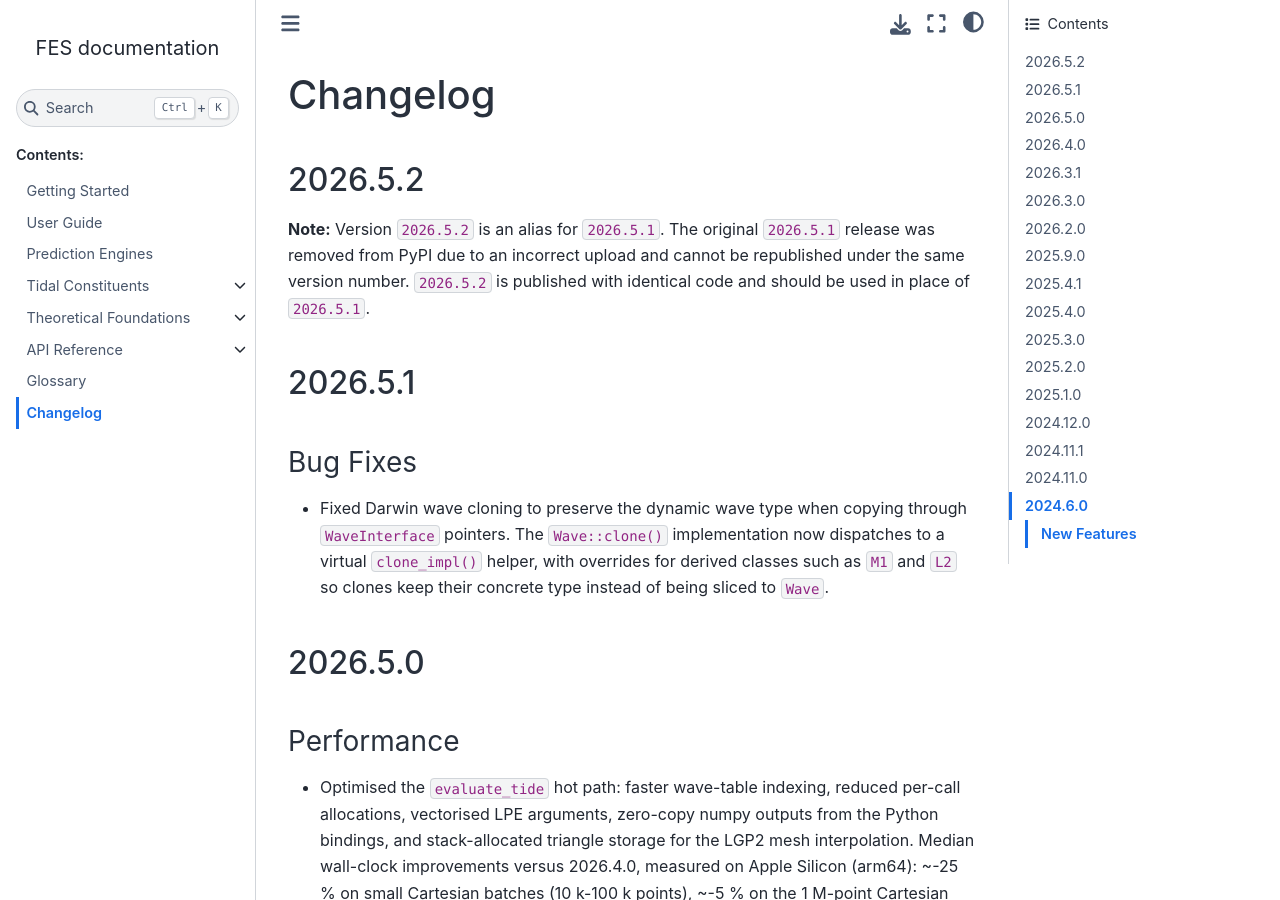
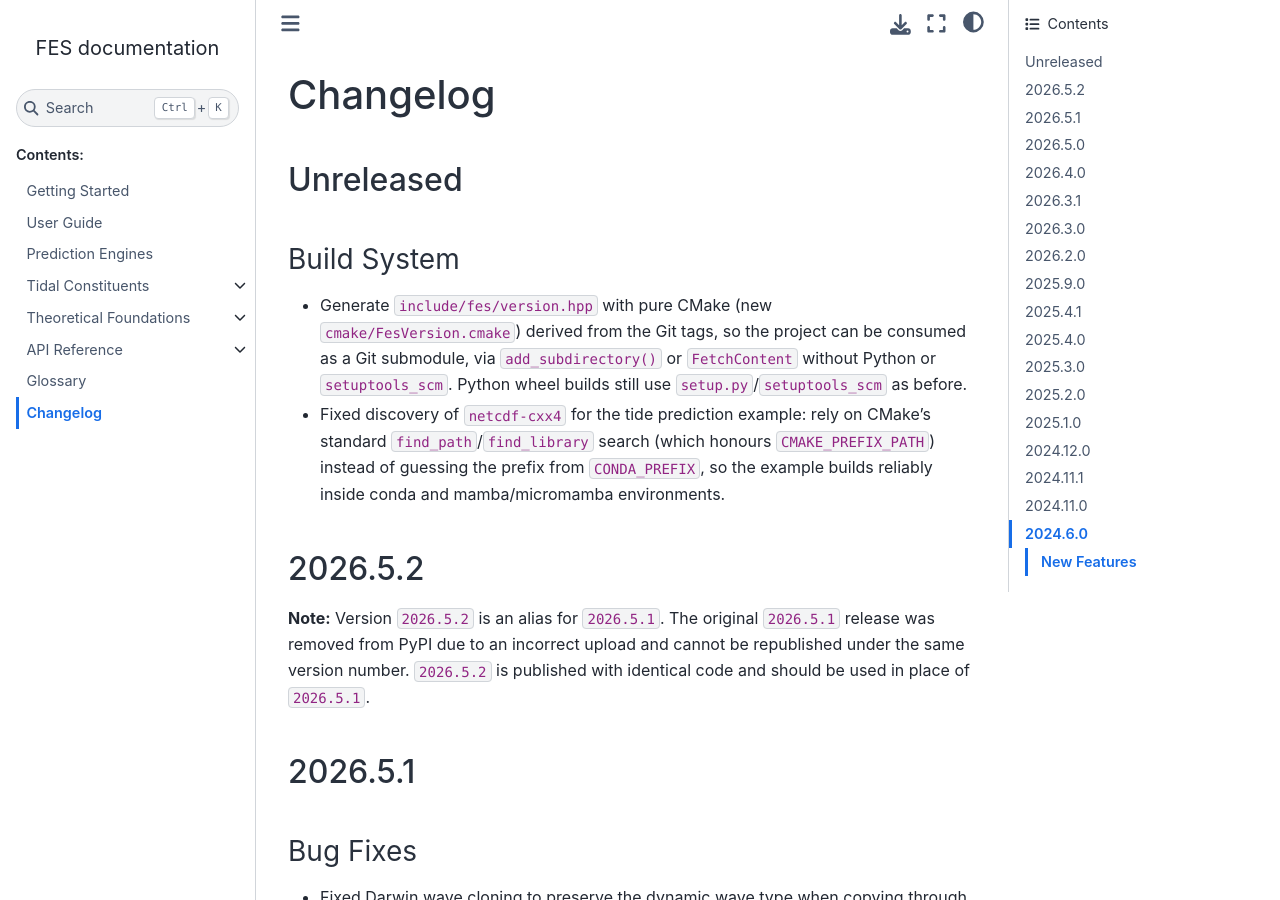
Before and after one commit to CNES/aviso-fes, a Sphinx documentation site: the page built from docs/source/changelog.rst, in a window 1280 px wide and 900 px high. Built offline with Sphinx 7.4.7 and the Sphinx Book theme 1.1.4, drawn with Linux system fonts in a browser that asks for light colours; pages that are not in the unit, such as notebooks, are missing from menus.

Commit message:
fix(changelog): update changelog for unreleased changes in build system

```diff
--- a/docs/source/changelog.rst
+++ b/docs/source/changelog.rst
@@ -2,6 +2,22 @@
 
 Changelog
 #########
+
+Unreleased
+==========
+
+Build System
+------------
+* Generate ``include/fes/version.hpp`` with pure CMake (new
+  ``cmake/FesVersion.cmake``) derived from the Git tags, so the project can be
+  consumed as a Git submodule, via ``add_subdirectory()`` or ``FetchContent``
+  without Python or ``setuptools_scm``. Python wheel builds still use
+  ``setup.py``/``setuptools_scm`` as before.
+* Fixed discovery of ``netcdf-cxx4`` for the tide prediction example: rely on
+  CMake's standard ``find_path``/``find_library`` search (which honours
+  ``CMAKE_PREFIX_PATH``) instead of guessing the prefix from ``CONDA_PREFIX``,
+  so the example builds reliably inside conda and mamba/micromamba
+  environments.
 
 2026.5.2
 ========
```
